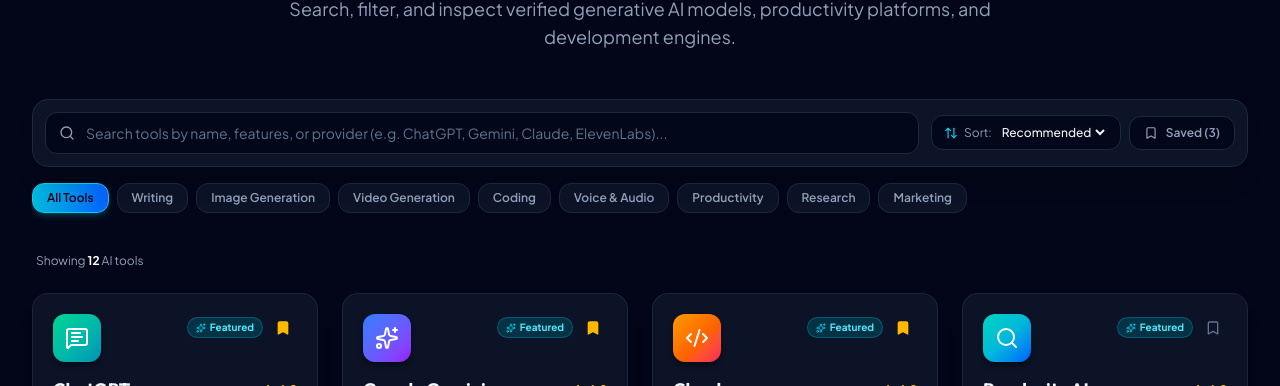
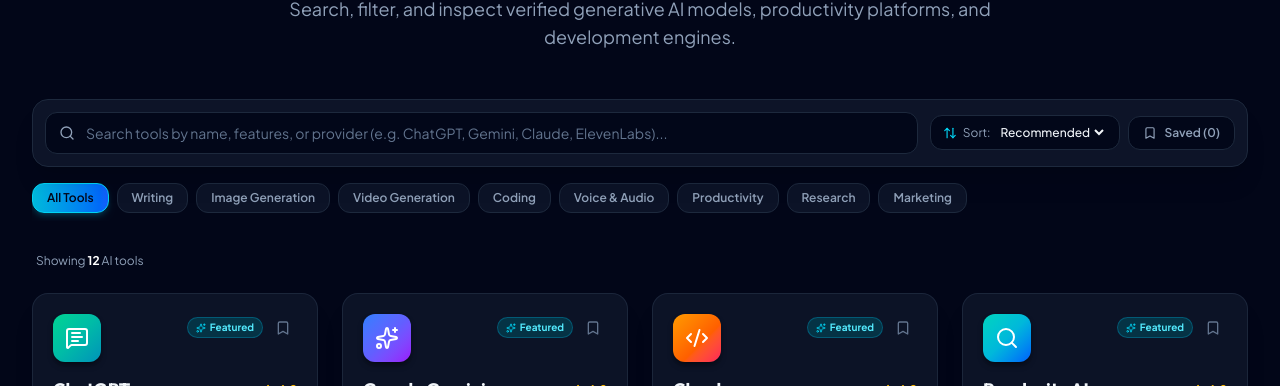
Before and after one commit to raihankabir99/RKInfinity-AI-Hub, a React (Vite) app: page / in a window 1280 px wide. Shown: the part 1376-1762 px from the top of the page. Built offline with nearby package versions, Linux system fonts and the light colour scheme.

Commit message:
Start favorites empty instead of seeded demo AI tools

```diff
--- a/src/App.tsx
+++ b/src/App.tsx
@@ -58,9 +58,9 @@ function MainAppContent() {
   const [savedToolIds, setSavedToolIds] = useState<string[]>(() => {
     try {
       const stored = localStorage.getItem('rkinfinity_saved_tools');
-      return stored ? JSON.parse(stored) : ['chatgpt', 'gemini', 'claude'];
+      return stored ? JSON.parse(stored) : [];
     } catch {
-      return ['chatgpt', 'gemini', 'claude'];
+      return [];
     }
   });
 
```
